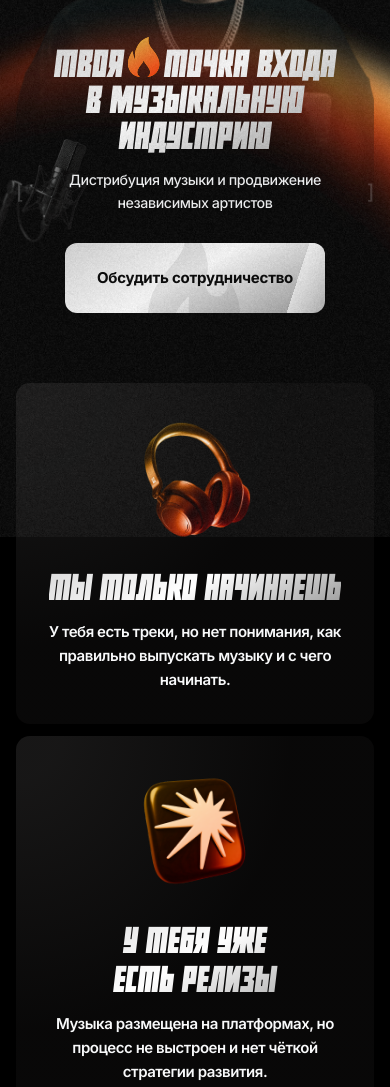
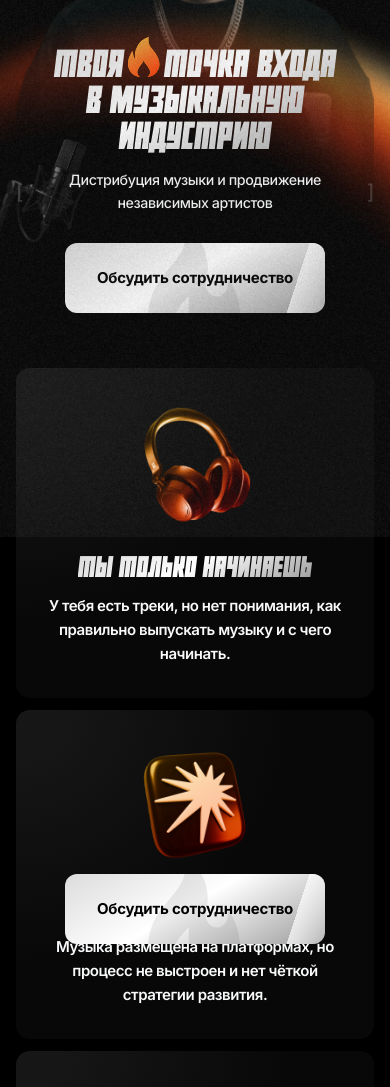
Before and after one commit to KonstantinBelan/prometey, a plain HTML site: page index.html in a window 390 px wide. Shown: the part 307-1394 px from the top of the page. Drawn offline with nearby package versions, Linux system fonts and the light colour scheme; animation ran at ten frames a second.

Commit message:
Доработки

```diff
--- a/assets/js/fixed.js
+++ b/assets/js/fixed.js
@@ -30,6 +30,30 @@
   handleScroll()
 })
 
+document.addEventListener('DOMContentLoaded', function () {
+  const footerButton = document.querySelector('#footer-button')
+
+  if (!footerButton) {
+    return
+  }
+
+  function handleScrollButton() {
+    const scrollPosition2 = window.scrollY || document.documentElement.scrollTop
+    const windowHeight2 = window.innerHeight
+    const documentHeight2 = document.documentElement.scrollHeight
+    const distanceToBottom2 = documentHeight2 - (scrollPosition2 + windowHeight2)
+
+    if (scrollPosition2 > 940 && distanceToBottom2 >= 200) {
+      footerButton.classList.add('visible')
+    } else {
+      footerButton.classList.remove('visible')
+    }
+  }
+
+  window.addEventListener('scroll', handleScrollButton)
+  handleScrollButton()
+})
+
 document.querySelectorAll('a[href^="#"]').forEach(anchor => {
   anchor.addEventListener('click', function (e) {
     e.preventDefault()
--- a/assets/styles/scss/abstracts/_placeholders.scss
+++ b/assets/styles/scss/abstracts/_placeholders.scss
@@ -47,6 +47,10 @@
   @media screen and (max-width: 620px) {
     max-width: rem(420);
   }
+
+  @media screen and (max-width: 420px) {
+    max-width: rem(390);
+  }
 }
 
 // Flex column
--- a/assets/styles/scss/base/_global.scss
+++ b/assets/styles/scss/base/_global.scss
@@ -284,7 +284,7 @@
     }
 
     @media screen and (max-width: 620px) {
-      padding-top: rem(30);
+      padding-top: rem(25);
     }
   }
 
@@ -296,7 +296,7 @@
     }
 
     @media screen and (max-width: 620px) {
-      padding-top: rem(60);
+      padding-top: rem(45);
     }
   }
 
@@ -308,7 +308,7 @@
     }
 
     @media screen and (max-width: 620px) {
-      padding-top: rem(70);
+      padding-top: rem(55);
     }
   }
 }
@@ -322,7 +322,7 @@
     }
 
     @media screen and (max-width: 620px) {
-      padding-bottom: rem(30);
+      padding-bottom: rem(25);
     }
   }
 
@@ -334,7 +334,7 @@
     }
 
     @media screen and (max-width: 620px) {
-      padding-bottom: rem(60);
+      padding-bottom: rem(45);
     }
   }
 
@@ -346,7 +346,7 @@
     }
 
     @media screen and (max-width: 620px) {
-      padding-bottom: rem(70);
+      padding-bottom: rem(55);
     }
   }
 }
--- a/assets/styles/scss/layout/_footer.scss
+++ b/assets/styles/scss/layout/_footer.scss
@@ -143,3 +143,20 @@
     }
   }
 }
+
+#footer-button {
+  display: flex;
+  justify-content: center;
+  width: 100%;
+  z-index: 99999;
+  position: fixed;
+  bottom: rem(15);
+  transform: translateY(50vh);
+  transition: transform 1.25s ease-in-out;
+  will-change: transform;
+  backface-visibility: hidden;
+
+  &.visible {
+    transform: translateY(0);
+  }
+}
--- a/assets/styles/scss/layout/home/_go.scss
+++ b/assets/styles/scss/layout/home/_go.scss
@@ -39,6 +39,10 @@
         background-size: contain !important;
         background-position: bottom !important;
         bottom: rem(-7) !important;
+      }
+
+      @media screen and (max-width: 620px) {
+        height: rem(360) !important;
       }
     }
 
--- a/assets/styles/scss/layout/home/_start.scss
+++ b/assets/styles/scss/layout/home/_start.scss
@@ -72,6 +72,11 @@
       @media screen and (max-width: 970px) {
         font-size: rem(30);
       }
+
+      @media screen and (max-width: 620px) {
+        font-size: rem(24);
+        line-height: 1.15;
+      }
     }
   }
 
--- a/assets/styles/scss/layout/home/_team.scss
+++ b/assets/styles/scss/layout/home/_team.scss
@@ -31,6 +31,10 @@
     position: relative;
     z-index: 1;
     overflow: hidden;
+
+    @media screen and (max-width: 620px) {
+      height: rem(390) !important;
+    }
 
     @media (hover:hover) {
       &:hover {
@@ -67,6 +71,10 @@
       backdrop-filter: blur(rem(12));
       background: rgba(255, 255, 255, 0.8);
       color: $dark-color;
+
+      @media screen and (max-width: 920px) {
+        font-size: rem(16);
+      }
     }
 
     &-image {
--- a/index.html
+++ b/index.html
@@ -916,6 +916,12 @@
         </div>
       </div>
     </footer>
+    <div id="footer-button">
+      <a href="#!" class="button button--white button--icon">
+        Обсудить сотрудничество
+        <div class="button--animate"></div>
+      </a>
+    </div>
     <div id="noise"></div>
     <div id="bg"></div>
     <script src="assets/js/slider.js"></script>
```
Also changed, not shown: assets/styles/css/main.css, assets/styles/css/main.min.css, 3 other files.
